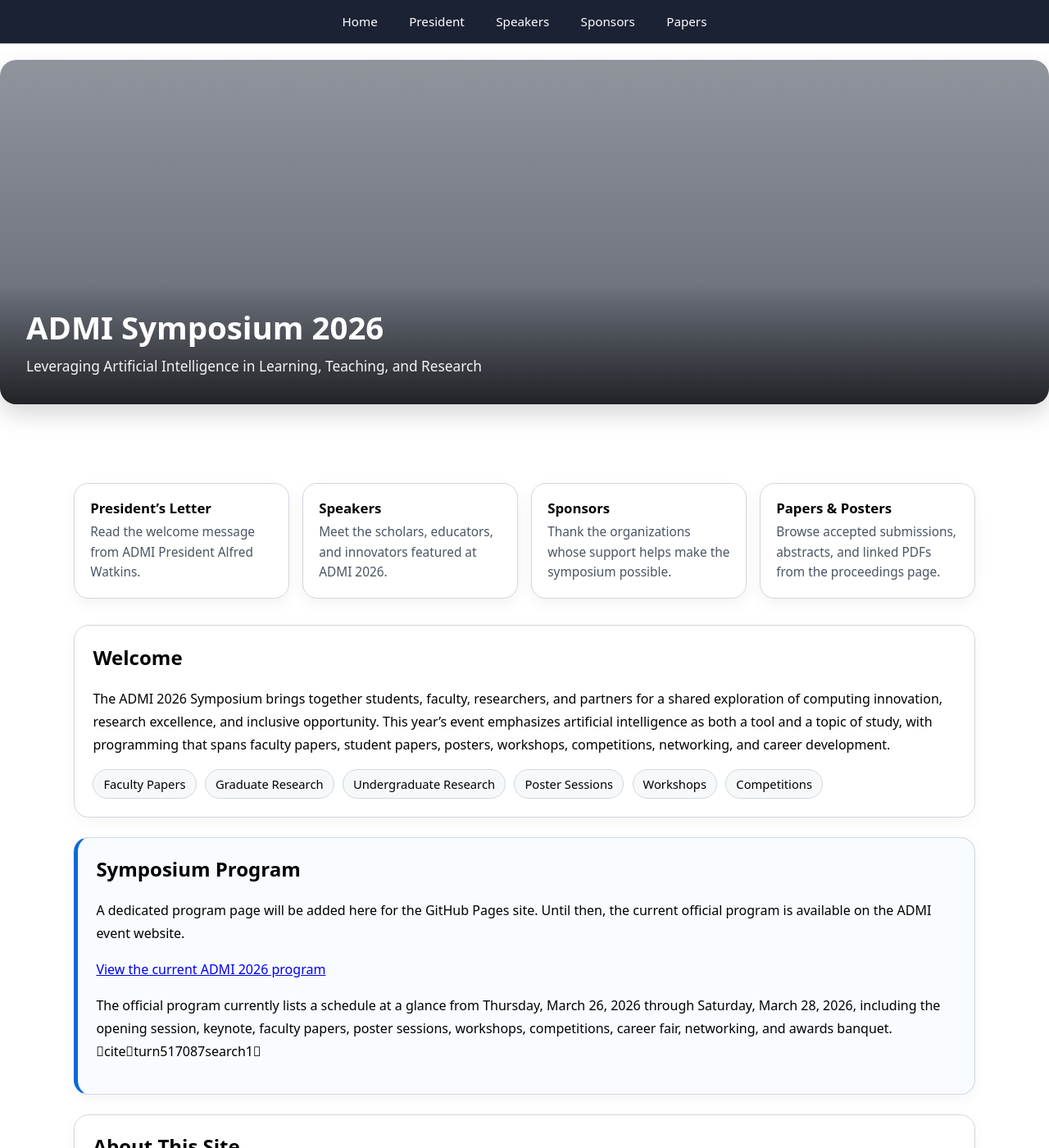
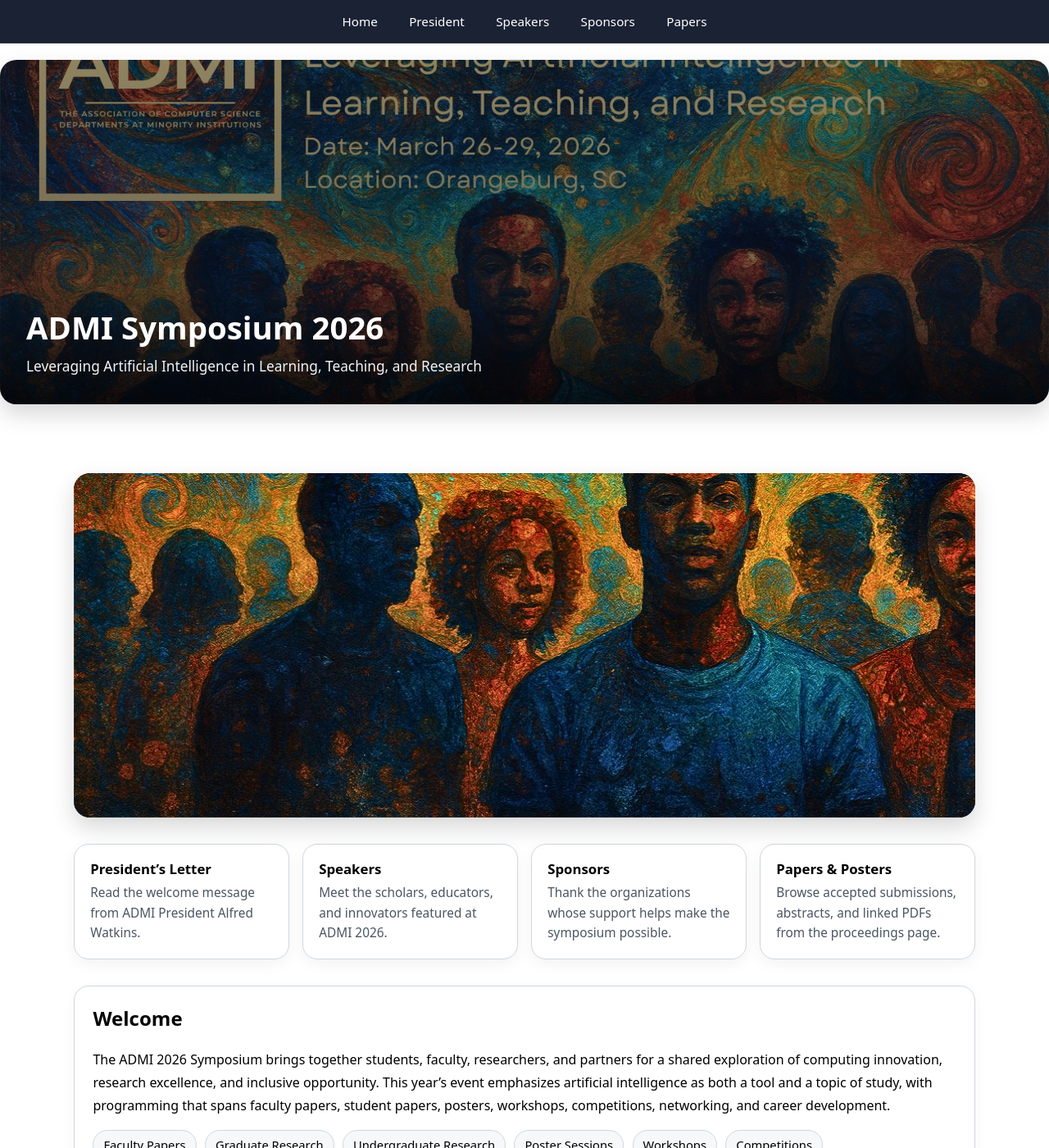
Before and after one commit to admiusa/2026symposium, a Jekyll site: the page built from index.md, in a window 1280 px wide and 1400 px high. Shown: the whole window at 82% size. Built offline with Jekyll 4.4.1, drawn with Linux system fonts in a browser that asks for light colours.

Commit message:
hero fix

```diff
--- a/_layouts/home.html
+++ b/_layouts/home.html
@@ -46,7 +46,7 @@
       /* 🔥 THIS IS THE FIX */
       background:
         linear-gradient(rgba(0,0,0,0.55), rgba(0,0,0,0.75)),
-        url('images/ADMI2026_banner.jpg') center/cover no-repeat;
+        url('ADMI2026_banner.jpg') center/cover no-repeat;
 
       display: flex;
       align-items: flex-end;
--- a/index.md
+++ b/index.md
@@ -13,7 +13,7 @@
   min-height: 360px;
   background:
     linear-gradient(rgba(10, 18, 35, 0.45), rgba(10, 18, 35, 0.65)),
-    url('/images/ADMI2026_banner.jpg') center/cover no-repeat;
+    url('ADMI2026_banner.jpg') center/cover no-repeat;
   display: flex;
   align-items: end;
   box-shadow: 0 12px 28px rgba(0,0,0,0.16);
@@ -150,7 +150,9 @@
 }
 </style>
 
-
+<div class="hero">
+<img src="ADMI2026_banner.jpg">
+</div>
 
 <div class="quick-links">
   <a class="quick-link" href="/2026symposium/admi26_president_letter">
```
